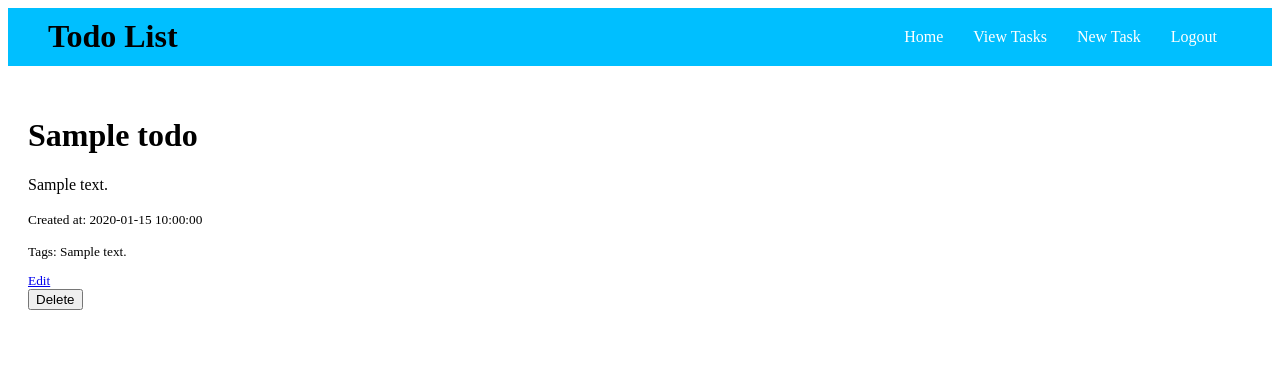
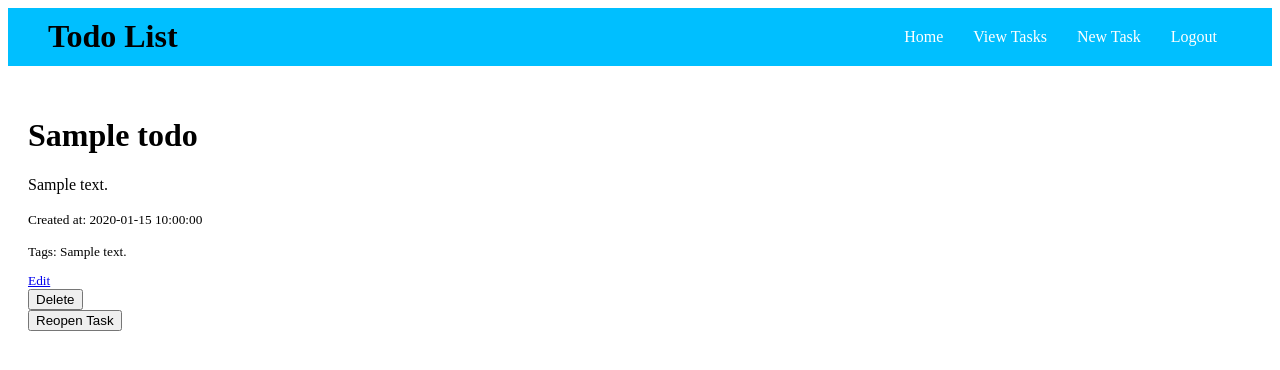
Before and after one commit to p-carpenter/SQA1_ToDoApp, a Flask app: page /task/1 in a window 1280 px wide. Shown: the top 370 px of the page. Run offline with Flask 3, Linux system fonts and the light colour scheme; a user stored in the database is signed in; tables that the repository leaves empty hold one stand-in row (values such as "Sample post").

Commit message:
Fixed some tests and Todo model

```diff
--- a/app/index/routes.py
+++ b/app/index/routes.py
@@ -92,3 +92,16 @@ def delete_task(task_id):
     db.session.delete(task)
     db.session.commit()
     return redirect(url_for("main.all_tasks"))
+
+@bp.route("/task/<int:task_id>/toggle", methods=["POST"])
+@login_required
+def toggle_task_completion(task_id):
+    task = db.session.get(Todo, task_id)
+    task.completed = not task.completed
+    db.session.commit()
+
+    if task.completed:
+        flash(f"Task {task.title} marked as completed.")
+    else:
+        flash(f"Task {task.title} reopened.")
+    return redirect(url_for("main.all_tasks"))
--- a/app/templates/task.html
+++ b/app/templates/task.html
@@ -10,5 +10,12 @@
     <form method="post" action="{{ url_for('main.delete_task', task_id=task.id) }}">
         <button type="submit" class="btn">Delete</button>
     </form>
+    <form method="post" action="{{ url_for('main.toggle_task_completion', task_id=task.id) }}">
+        {% if task.completed %}
+            <button type="submit" class="btn">Reopen Task</button>
+        {% else %}
+            <button type="submit" class="btn">Mark Complete</button>
+        {% endif %}
+    </form>
 </div>
 {% endblock %}
--- a/app/utils/models.py
+++ b/app/utils/models.py
@@ -58,6 +58,7 @@ class Todo(db.Model):
     user_id: so.Mapped[int] = so.mapped_column(
         sa.ForeignKey('users.id'), index=True, nullable=False)
     user: so.Mapped[User] = so.relationship(back_populates='todos')
+    completed: so.Mapped[bool] = so.mapped_column(sa.Boolean, default=False)
 
     def __repr__(self):
         return f'<Todo id={self.id} title={self.title}>'
```
Also changed, not shown: app/tests/bdd/features/steps/test_tag_feature.py (+3 -3 lines), app/tests/conftest.py (+14 -0 lines), app/tests/test_models.py (+12 -0 lines), app/tests/test_tags.py (+1 -1 lines), app/tests/test_todos.py (+37 -5 lines).
